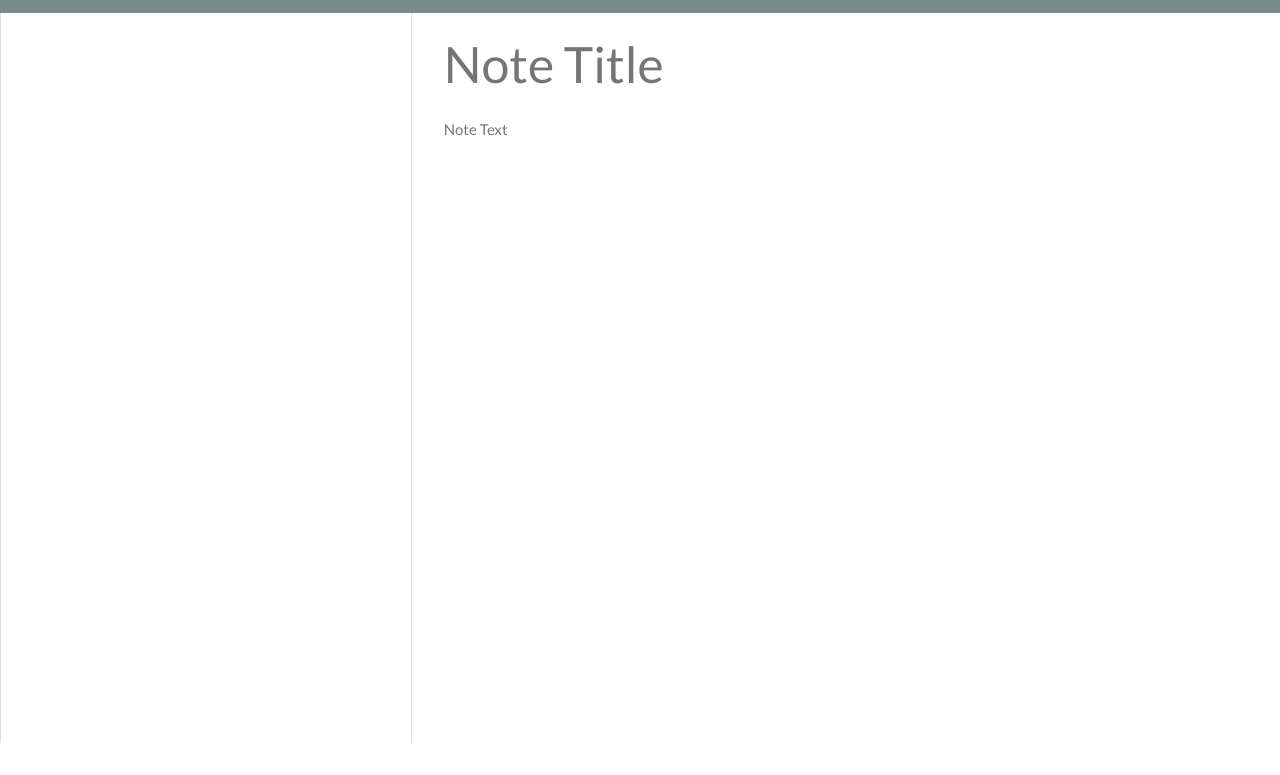
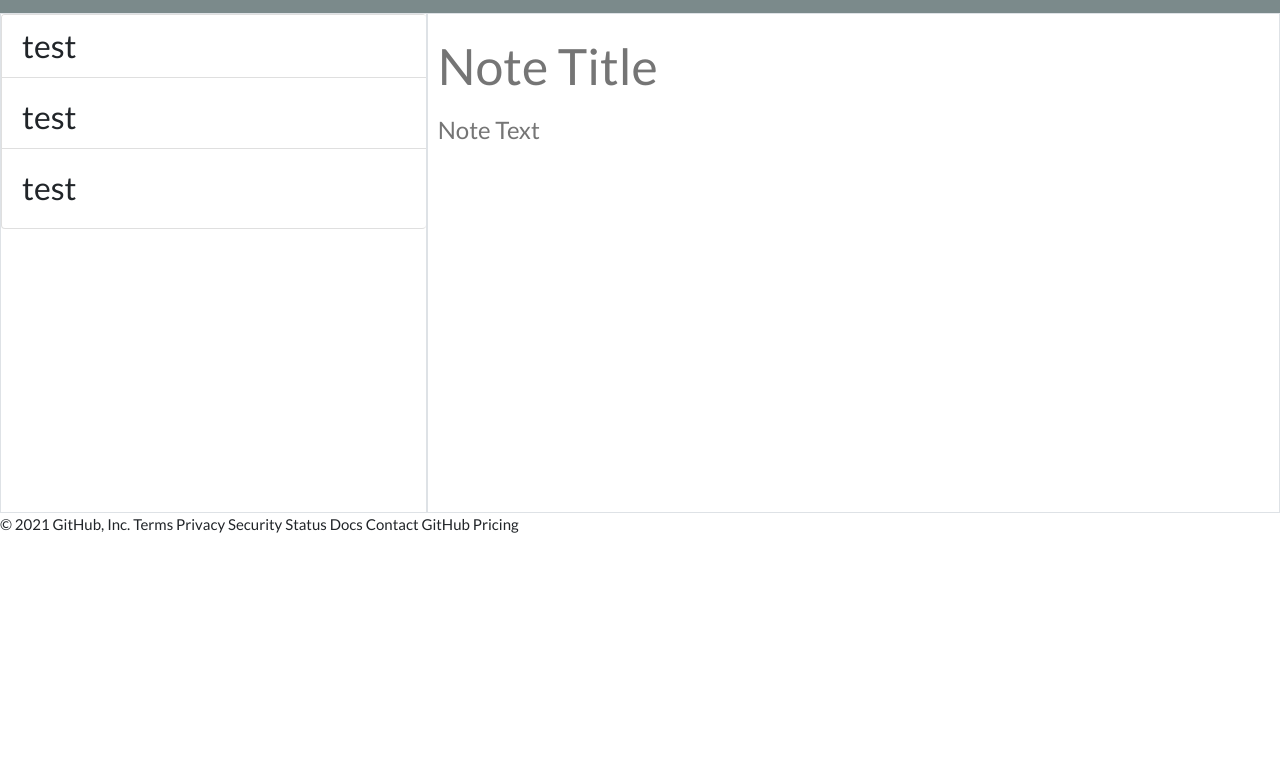
Before and after one commit to BrandonConte/noteTaker-Supreme, a website: page Develop/public/notes.html in a window 1280 px wide. Shown: the part 58-833 px from the top of the page. After the commit the page ends 800 px from the top, so only its background shows below. Drawn offline with nearby package versions, Linux system fonts and the light colour scheme; no server answers.

Commit message:
Fixing note styles

```diff
--- a/Develop/public/notes.html
+++ b/Develop/public/notes.html
@@ -26,24 +26,48 @@
         <i class="fas fa-plus text-light new-note"></i>
       </div>
     </nav>
-    <div class="container-fluid">
-      <div class="row">
-        <div class="col-4 list-container">
-          <div class="card">
-            <ul class="list-group"></ul>
+
+
+    <div class="container-fluid" style="min-height: 500px;">
+
+
+
+      <div class="row" style="height: 500px;">
+        <div class="col-4 border p-0">
+          <div class="card w-100 border-right-0">
+            <ul class="list-group list-group-flush">
+              <li class="list-group-item h3">test</li>
+              <li class="list-group-item h3">test</li>
+              <li class="list-group-item h3">test</li>
+
+            </ul>
           </div>
         </div>
-        <div class="col-8">
+
+
+        <div class="col-8 d-flex flex-column p-2 border">
           <input
-            class="note-title"
+            class="note-title display-4"
             placeholder="Note Title"
             maxlength="28"
             type="text"
+            style="border: 0px;"
           />
-          <textarea class="note-textarea" placeholder="Note Text"></textarea>
+          <textarea class="note-textarea" placeholder="Note Text" style="border: 0px; font-size: 1.5rem;"></textarea>
         </div>
+
       </div>
     </div>
+
+
     <script src="/assets/js/index.js"></script>
   </body>
 </html>
+© 2021 GitHub, Inc.
+Terms
+Privacy
+Security
+Status
+Docs
+Contact GitHub
+Pricing
```
